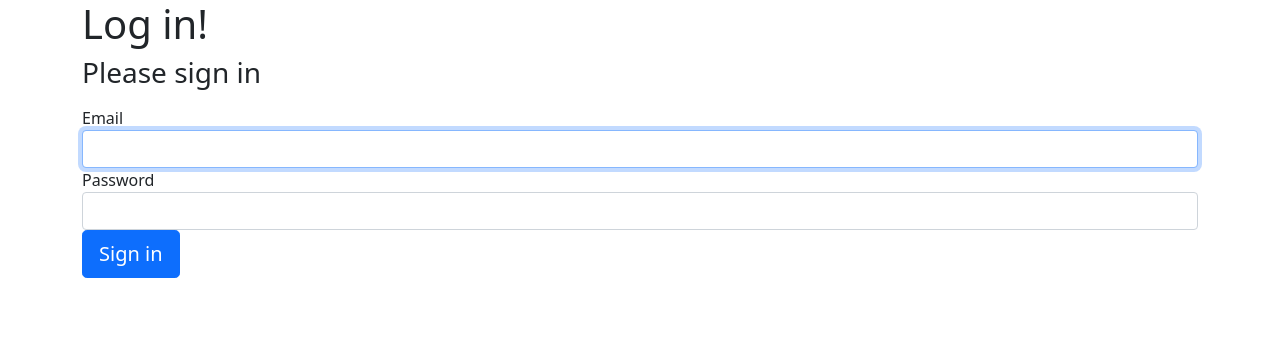
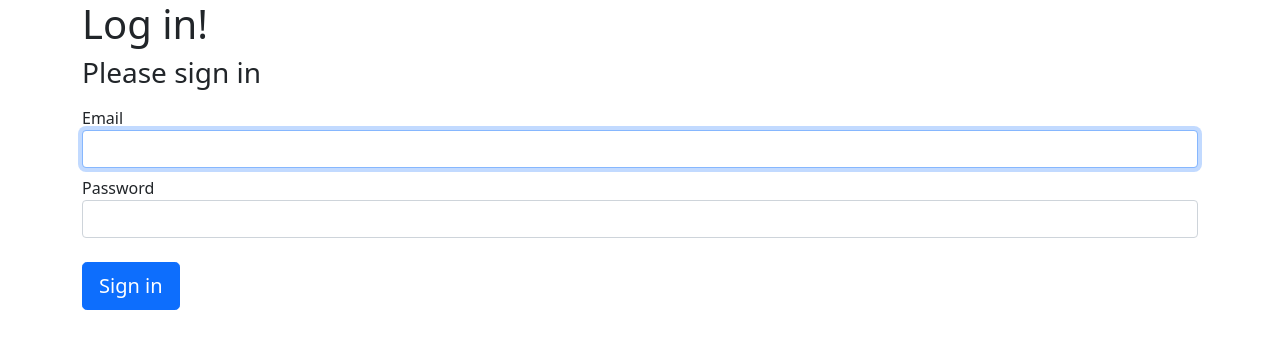
Before and after one commit to gabrielkumagai/crud-de-series, a Symfony app: template templates/security/login.html.twig in a window 1280 px wide. Shown: the top 349 px of the page. Run offline with Twig, Linux system fonts and the light colour scheme; the template is opened without the code that fills it, so the values that code supplies are empty; style sheets or scripts are compiled from the project's sources; some libraries are stand-ins or nearby versions.

Commit message:
ultima atualização antes da revisao 10/01

```diff
--- a/src/Controller/SecurityController.php
+++ b/src/Controller/SecurityController.php
@@ -9,7 +9,7 @@ use Symfony\Component\Security\Http\Authentication\AuthenticationUtils;
 
 class SecurityController extends AbstractController
 {
-    #[Route(path: '/login', name: 'app_login')]
+    #[Route('/login', name: 'app_login')]
     public function login(AuthenticationUtils $authenticationUtils): Response
     {
         // get the login error if there is one
@@ -24,7 +24,7 @@ class SecurityController extends AbstractController
         ]);
     }
 
-    #[Route(path: '/logout', name: 'app_logout')]
+    #[Route('/logout', name: 'app_logout')]
     public function logout(): void
     {
         throw new \LogicException('This method can be blank - it will be intercepted by the logout key on your firewall.');
--- a/src/Form/RegistrationFormType.php
+++ b/src/Form/RegistrationFormType.php
@@ -11,6 +11,7 @@ use Symfony\Component\OptionsResolver\OptionsResolver;
 use Symfony\Component\Validator\Constraints\IsTrue;
 use Symfony\Component\Validator\Constraints\Length;
 use Symfony\Component\Validator\Constraints\NotBlank;
+use Symfony\Component\Validator\Constraints\Regex;
 
 class RegistrationFormType extends AbstractType
 {
@@ -41,6 +42,8 @@ class RegistrationFormType extends AbstractType
                         // max length allowed by Symfony for security reasons
                         'max' => 4096,
                     ]),
+
+
                 ],
             ])
         ;
--- a/templates/security/login.html.twig
+++ b/templates/security/login.html.twig
@@ -17,7 +17,7 @@
         <h1 class="h3 mb-3 font-weight-normal">Please sign in</h1>
         <label for="username">Email</label>
         <input type="email" value="{{ last_username }}" name="_username" id="username" class="form-control" autocomplete="email" required autofocus>
-        <label for="password">Password</label>
+        <label class ="mt-2" for="password">Password</label>
         <input type="password" name="_password" id="password" class="form-control" autocomplete="current-password" required>
 
         <input type="hidden" name="_csrf_token"
@@ -35,7 +35,7 @@
             </div>
         #}
 
-        <button class="btn btn-lg btn-primary" type="submit">
+        <button class="btn btn-lg btn-primary mt-4" type="submit">
             Sign in
         </button>
     </form>
```
Also changed, not shown: 1 other file.
